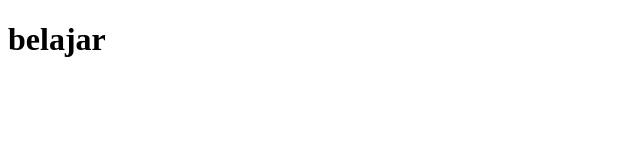
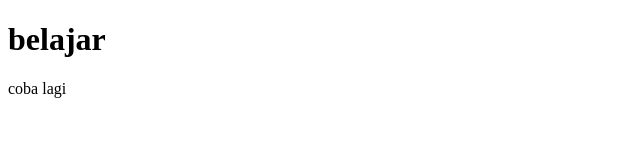
Before and after one commit to HasanNugroho/masih-belajar, a plain HTML site: page index.html in a window 1280 px wide. Shown: the full height of the page, 0-640 px from the left. Drawn offline with Linux system fonts and the light colour scheme.

Commit message:
mengedit file

```diff
--- a/index.html
+++ b/index.html
@@ -7,5 +7,6 @@
 </head>
 <body>
     <h1>belajar</h1>
+    <p>coba lagi</p>
 </body>
 </html>
```
